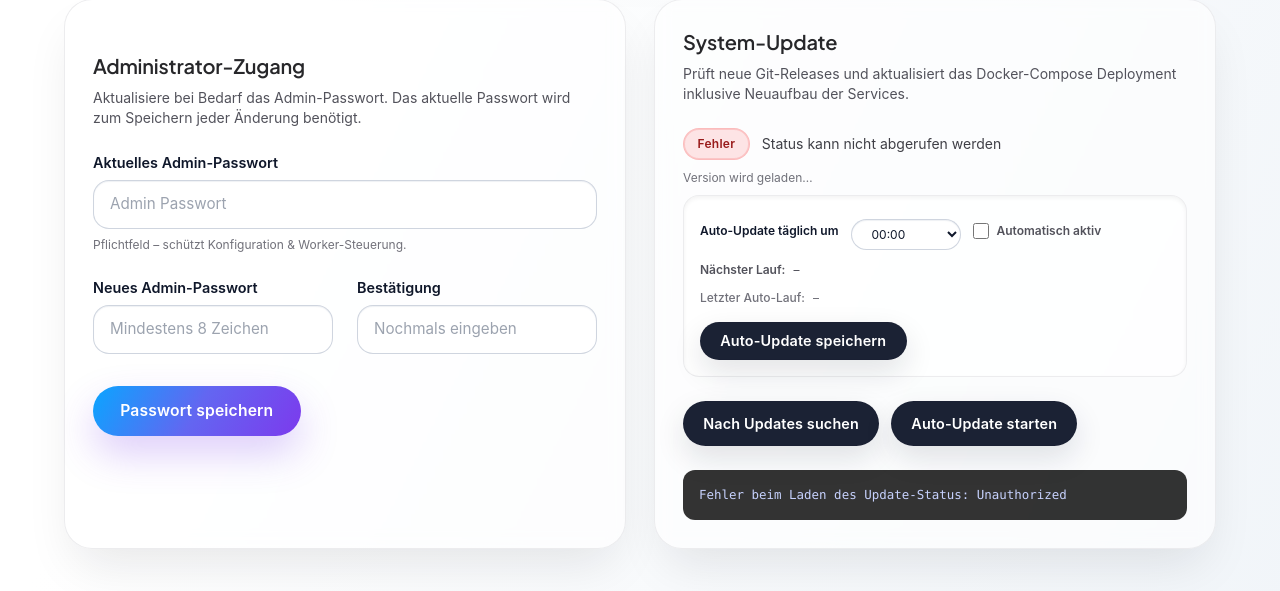
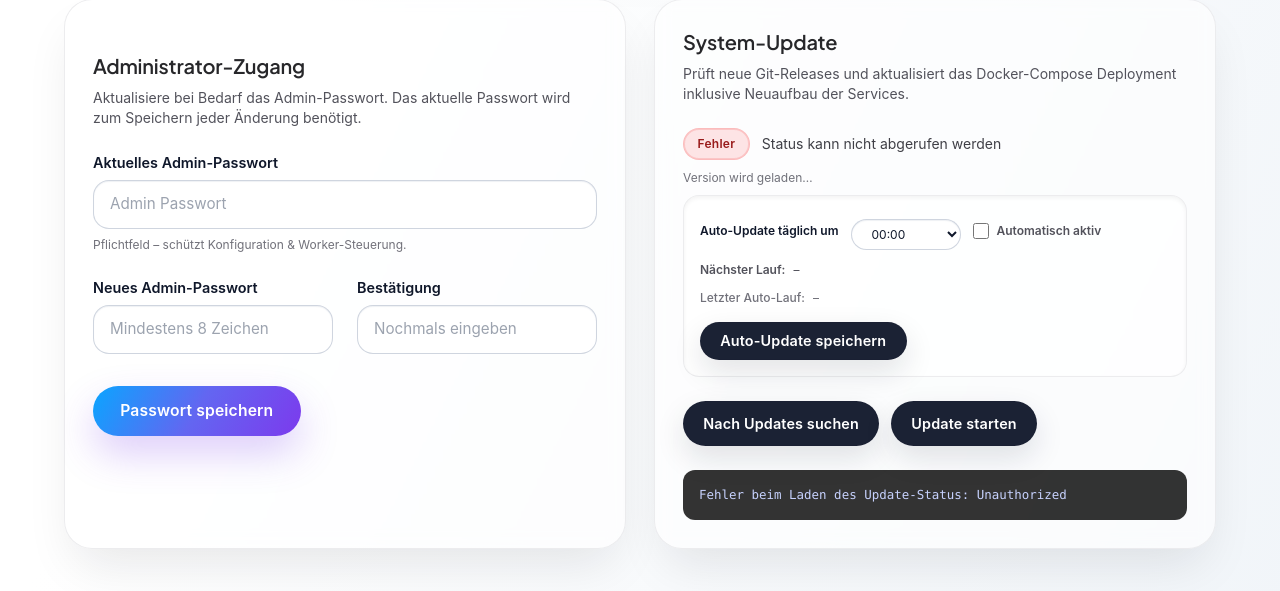
Before and after one commit to targetshot/connector, a FastAPI app: template ui/templates/index.html in a window 1280 px wide. Shown: the part 1944-2535 px from the top of the page. Run offline with FastAPI, Linux system fonts and the light colour scheme; the template is opened without the code that fills it, so the values that code supplies are empty; parts of the project's set-up code (start-up, migrations or seed data) failed here and were passed over; some libraries are stand-ins or nearby versions.

Commit message:
added update function

```diff
--- a/ui/templates/index.html
+++ b/ui/templates/index.html
@@ -469,10 +469,10 @@
               </div>
               <div class="flex flex-wrap gap-3">
                 <button type="button" id="btnCheckUpdate" class="btn-secondary">Nach Updates suchen</button>
-                <button type="button" id="btnRunUpdate" class="btn-secondary">Auto-Update starten</button>
+                <button type="button" id="btnRunUpdate" class="btn-secondary">Update starten</button>
               </div>
-                <pre id="updateLog" class="max-h-56 overflow-auto whitespace-pre-wrap rounded-xl bg-black/80 p-4 font-mono text-[0.78rem] text-indigo-200 dark:bg-black/60">Noch keine Update-Logs.</pre>
-              </section>
+              <pre id="updateLog" class="max-h-56 overflow-auto whitespace-pre-wrap rounded-xl bg-black/80 p-4 font-mono text-[0.78rem] text-indigo-200 dark:bg-black/60">Noch keine Update-Logs.</pre>
+            </section>
             </div>
           </div>
         </div>
@@ -812,10 +812,11 @@
         }
         renderPrerequisites(data.prerequisites);
         if (btnRunUpdate) {
-          const disabled = !data.prerequisites || !data.prerequisites.ok || data.status === 'running';
+          const disabled = !data.update_available || !data.prerequisites || !data.prerequisites.ok || data.status === 'running';
           btnRunUpdate.disabled = disabled;
           btnRunUpdate.classList.toggle('opacity-60', disabled);
           btnRunUpdate.classList.toggle('cursor-not-allowed', disabled);
+          btnRunUpdate.title = disabled && !data.update_available ? 'Kein neues Release verfügbar' : '';
         }
         if (autoUpdateToggle) {
           const auto = data.auto_update || {};
```
